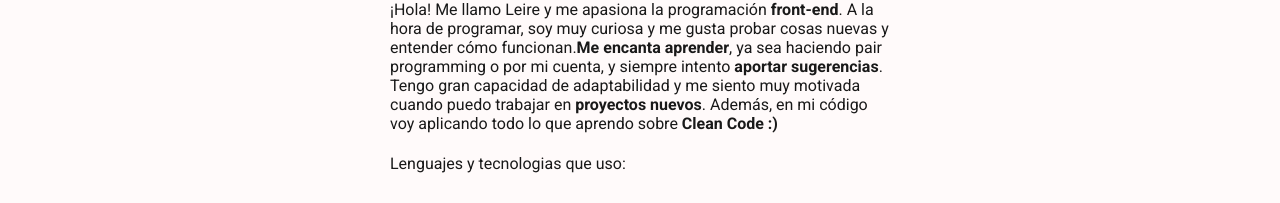
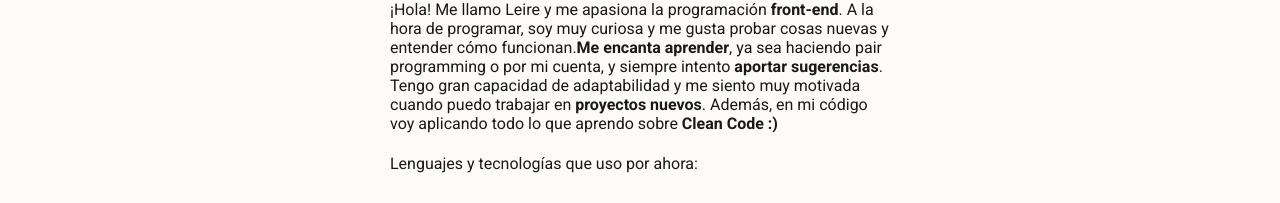
Before and after one commit to leireriel/leire-rico-portfolio, a React (Create React App) app: page / in a window 1280 px wide. Shown: the part 877-1080 px from the top of the page. Built offline with nearby package versions, Linux system fonts and the light colour scheme.

Commit message:
Fix proptypes

```diff
--- a/src/components/Developer/index.js
+++ b/src/components/Developer/index.js
@@ -22,7 +22,7 @@ class Developer extends Component {
             Tengo gran capacidad de adaptabilidad y me siento muy motivada cuando puedo trabajar en <strong>proyectos nuevos</strong>.
             Además, en mi código voy aplicando todo lo que aprendo sobre <strong>Clean Code :)</strong>
           </p>
-          <h4 className="section__text">Lenguajes y tecnologias que uso:</h4>
+          <h4 className="section__text">Lenguajes y tecnologías que uso por ahora:</h4>
         </div>
         <ol className="section__images--container developer__container">
           <DeveloperLogo link={reactImg} description="Librería React, Javascript" />
```
